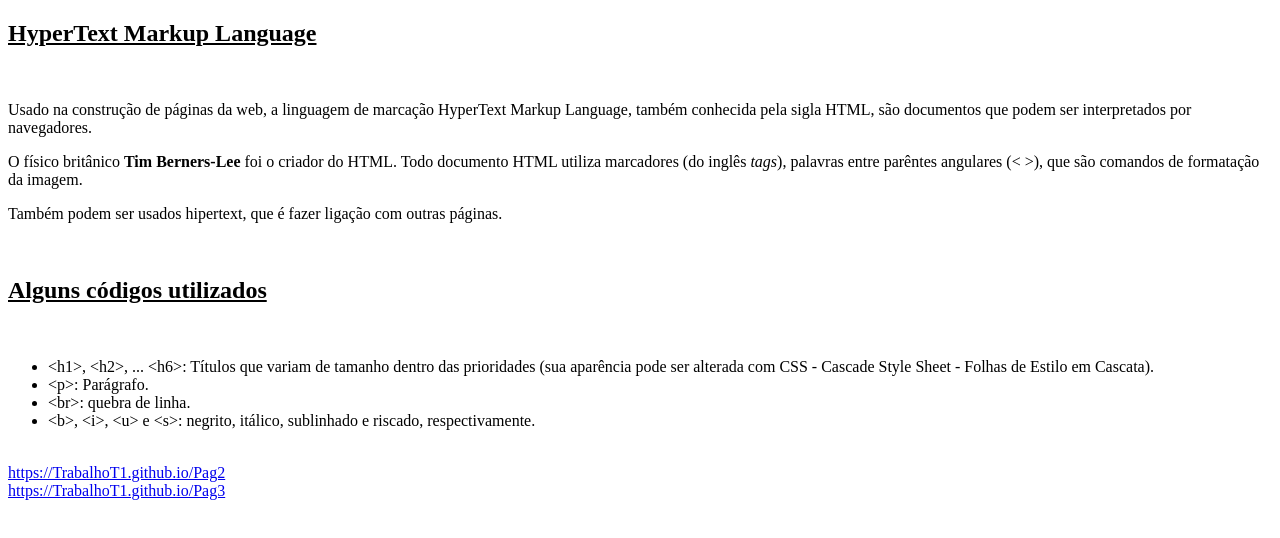
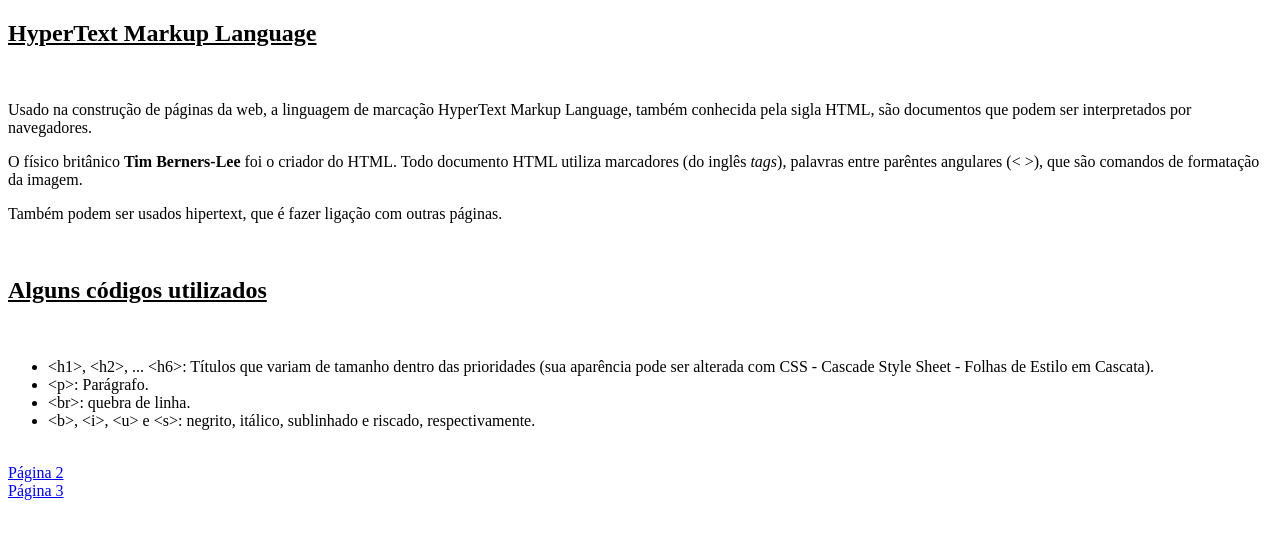
Before and after one commit to FireKilljoy/TrabalhoT1.github.io, a plain HTML site: page index.html in a window 1280 px wide. Drawn offline with Linux system fonts and the light colour scheme.

Commit message:
Update index.html

```diff
--- a/index.html
+++ b/index.html
@@ -30,8 +30,8 @@
 			</li>
 	</ul>
 		<br>
-		<a href="#P2">https://TrabalhoT1.github.io/Pag2</a><br>
-		<a href="#P3">https://TrabalhoT1.github.io/Pag3</a>
+		<a href="https://TrabalhoT1.github.io/Pag2">Página 2</a><br>
+		<a href="https://TrabalhoT1.github.io/Pag3">Página 3</a>
 	</p>
 	</body>
 
```
